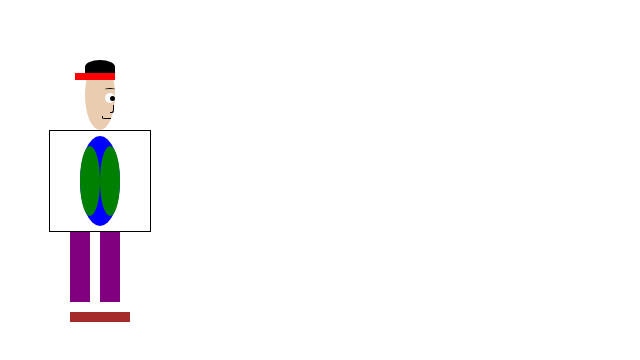
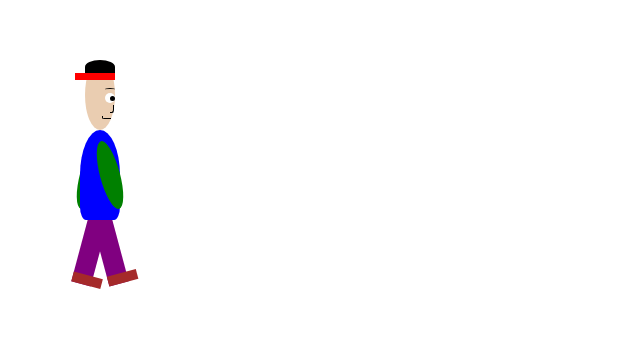
Before and after one commit to adrianMartinezTeba/paginaPersonal, a React (Vite) app: page /person in a window 1280 px wide. Shown: the part 140-500 px from the top of the page, without its empty margins (0-640 px from the left). Built offline with nearby package versions, Linux system fonts and the light colour scheme.

Commit message:
hecha y ajustada postura general faltan detalles

```diff
--- a/src/components/Person/Person.jsx
+++ b/src/components/Person/Person.jsx
@@ -22,17 +22,14 @@ const Person = () => {
         <div className='brazo-izq'></div>
         <div className='brazo-der'></div>
 
-        </div>
-        <div className='inferior-container'>
-
-        <div>
-          <div className='pierna-izq'></div>
+      </div>
+      <div className='inferior-container'>
+        <div className='pierna-izq'>
           <div className='zapato-izq'></div>
-        </div>
-        <div>
-          <div className='pierna-der'></div>
+          </div>
+        <div className='pierna-der'>
           <div className='zapato-der'></div>
-        </div>
+          </div>
       </div>
     </div>
   )
--- a/src/components/Person/Person.scss
+++ b/src/components/Person/Person.scss
@@ -115,9 +115,9 @@
   display: flex;
   align-items: center;
 justify-content: center;
-  width: 100px;
-  height: 100px;
-  border: 1px solid black;
+  width: 40px;
+  height: 90px;
+
 }
 .torso{
 position: absolute;
@@ -125,15 +125,18 @@ z-index: 1;
   background-color: blue;
     width: 40px;
   height: 90px;
-  border-radius: 50%;
-
+border-top-left-radius: 50%;
+border-top-right-radius: 50%;
+border-bottom-left-radius: 15%;
+border-bottom-right-radius: 15%;
 }
 .brazo-izq {
-  z-index: 2;
+  z-index: 0;
   border-radius: 50%;
   width: 20px;
   height: 70px;
   background-color: green;
+  transform: rotate(15deg);
 }
 
 .brazo-der {
@@ -142,24 +145,40 @@ z-index: 1;
   width: 20px;
   height: 70px;
   background-color: green;
+  transform: rotate(-15deg);
 
 }
 
 .inferior-container {
-
   display: flex;
-
-
+  margin-top: -5px;
 }
 
-.pierna-izq,
+.pierna-izq{
+  flex-direction: column;
+  justify-content: flex-end;
+  display: flex;
+  width: 20px;
+  height: 70px;
+  background-color: purple;
+  transform: rotate(15deg);
+}
 .pierna-der {
+  display: flex;
+  flex-direction: column;
+  justify-content: flex-end;
+  transform: rotate(-15deg);
   width: 20px;
   height: 70px;
   background-color: purple;
 }
 
-.zapato-izq,
+.zapato-izq{
+  width: 30px;
+  height: 10px;
+  background-color: brown;
+  margin-top: 10px;
+}
 .zapato-der {
   width: 30px;
   height: 10px;
```
